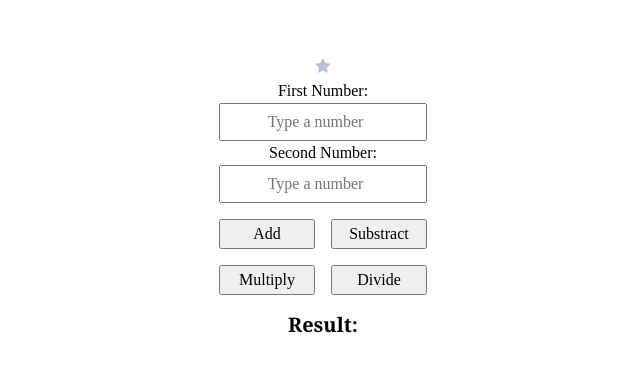
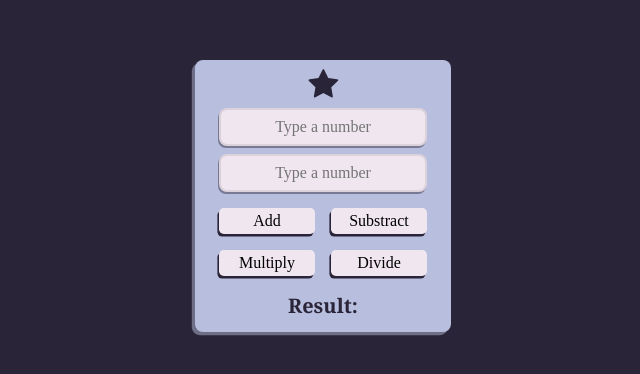
Before and after one commit to muriisantuss/calculator2.0, an Angular app: page / in a window 1280 px wide. Shown: the part 204-578 px from the top of the page, without its empty margins (317-957 px from the left). Built offline with nearby package versions, Linux system fonts and the light colour scheme.

Commit message:
styling in general, defining colors, and adding some 'bells and whistles

```diff
--- a/src/app/fullname/fullname.component.css
+++ b/src/app/fullname/fullname.component.css
@@ -1,13 +1,17 @@
-:root{
-  --purple-: #92B4F4;
-  --puple2-: #B8BEDD;
-  --gray-: #CFDEE7;
-  --off-white: #F0E6EF;
-  --black-:#F0E6EF;
+:root {
+  --purple-: #2a2438;
+  --puple2-: #b8bedd;
+  --gray-: #cfdee7;
+  --off-white: #f0e6ef;
+  --black-: #060608;
 }
 
 main {
   height: 100vh;
+  display: flex;
+  align-items: center;
+  justify-content: center;
+  background-color: var(--purple-);
 }
 
 .content {
@@ -15,11 +19,18 @@ main {
   flex-direction: column;
   align-items: center;
   justify-content: center;
-  height: 100vh;
+  background-color: var(--puple2-);
+
+  width: 16rem;
+  height: 17rem;
+  border-radius: 0.5rem;
+  box-shadow: -0.2rem 0.2rem 0 0 #b8bedd7a;
 }
 
 .checked {
-  color: #B8BEDD;
+  color: var(--purple-);
+  scale: 2;
+  margin-bottom: 0.5rem;
 }
 
 #buttons {
@@ -29,14 +40,34 @@ main {
   margin: 1rem 0;
 }
 
+button {
+  background-color: var(--off-white);
+  border-radius: 0.3rem;
+  border: none;
+  box-shadow: -.1rem 0.16rem 0 0 var(--purple-);
+}
+
 h1,
 p {
   font: bold 1.25rem "Cambria", sans-serif;
+  color: #2a2438;
 }
 
 input {
   text-align: center;
   line-height: 2rem;
+  margin-top: 0.5rem;
+  border: 2px solid #2a24381a;
+  border-radius: 0.5rem;
+  background-color: var(--off-white);
+  box-shadow: -1px 2px 0 0 #2a243873;
+
+}
+
+input:focus {
+  /* Your custom styles for focused or active state */
+  outline: none; /* Remove the default focus outline */
+  border: 2px solid var(--purple-);
 }
 
 p,
--- a/src/app/fullname/fullname.component.html
+++ b/src/app/fullname/fullname.component.html
@@ -5,14 +5,14 @@
       <span class="fa fa-star checked"></span>
     </header>
     <form>
-      <label for="number1">First Number:</label>
+      <label for="number1"></label>
       <input
         type="number"
         placeholder="Type a number"
         [(ngModel)]="n1"
         name="number1 "
       />
-      <label for="number2">Second Number:</label>
+      <label for="number2"></label>
       <input
         type="number"
         placeholder="Type a number"
--- a/src/styles.css
+++ b/src/styles.css
@@ -1,7 +1,9 @@
 /*
   1. Use a more-intuitive box-sizing model.
 */
-*, *::before, *::after {
+*,
+*::before,
+*::after {
   box-sizing: border-box;
 }
 /*
@@ -19,40 +21,57 @@ body {
   line-height: 1.5;
   -webkit-font-smoothing: antialiased;
 }
-
-
 /*
   5. Improve media defaults
 */
-img, picture, video, canvas, svg {
+img,
+picture,
+video,
+canvas,
+svg {
   display: block;
   max-width: 100%;
 }
 /*
   6. Remove built-in form typography styles
 */
-input, button, textarea, select {
+input,
+button,
+textarea,
+select {
   font: inherit;
 }
 /*
   7. Avoid text overflows
 */
-p, h1, h2, h3, h4, h5, h6 {
+p,
+h1,
+h2,
+h3,
+h4,
+h5,
+h6 {
   overflow-wrap: break-word;
 }
 /*
   8. Create a root stacking context
 */
-#root, #__next {
+#root,
+#__next {
   isolation: isolate;
 }
 
-:root{
-  --purple-: #92B4F4;
-  --puple2-: #B8BEDD;
-  --gray-: #CFDEE7;
-  --off-white: #F0E6EF;
-  --black-:#F0E6EF;
 
+input::-webkit-inner-spin-button,
+input::-webkit-outer-spin-button {
+  -webkit-appearance: none;
+  margin: 0;
+}
 
+:root {
+  --purple-: #2a2438;
+  --puple2-: #b8bedd;
+  --gray-: #cfdee7;
+  --off-white: #f0e6ef;
+  --black-: #060608;
 }
```
